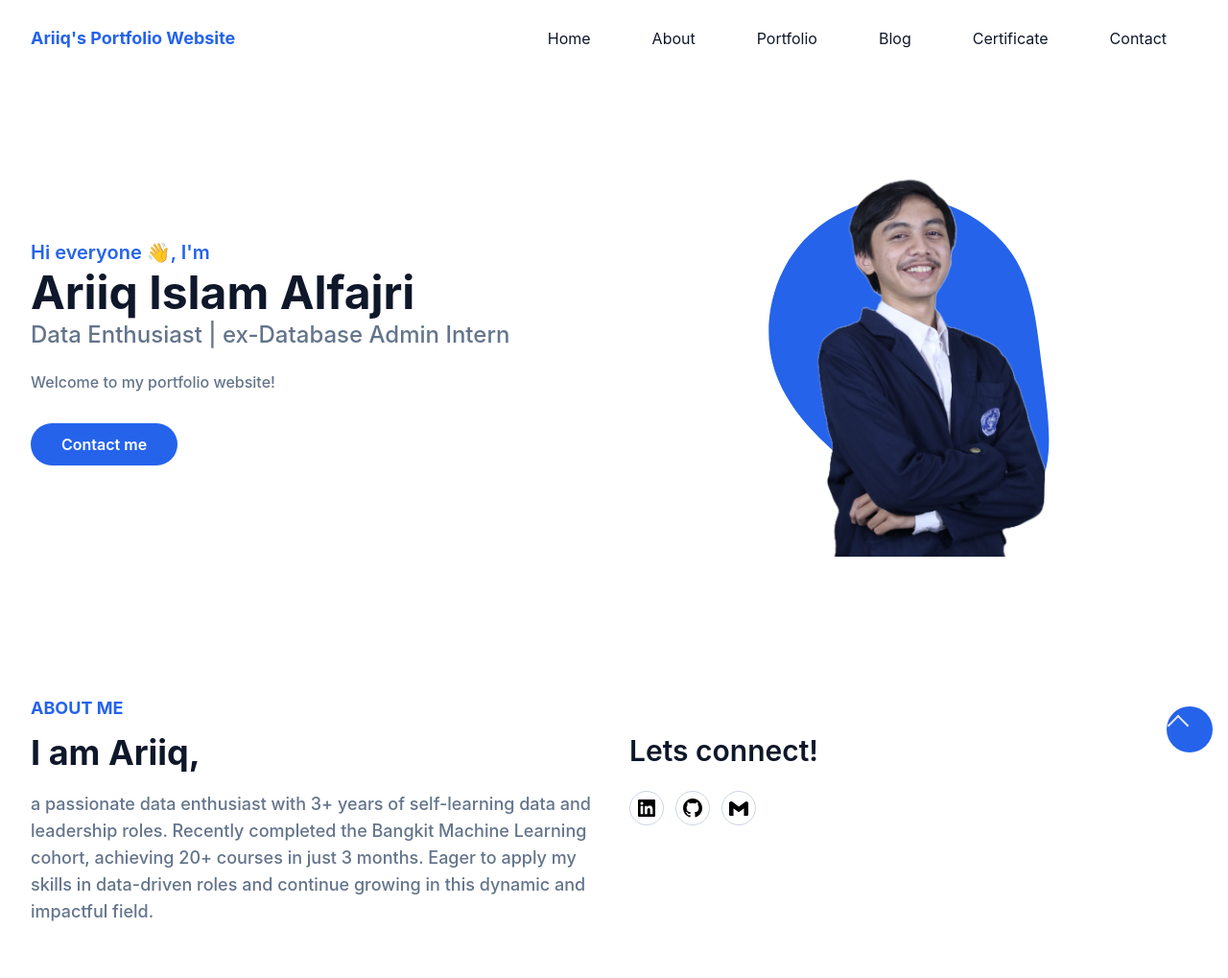
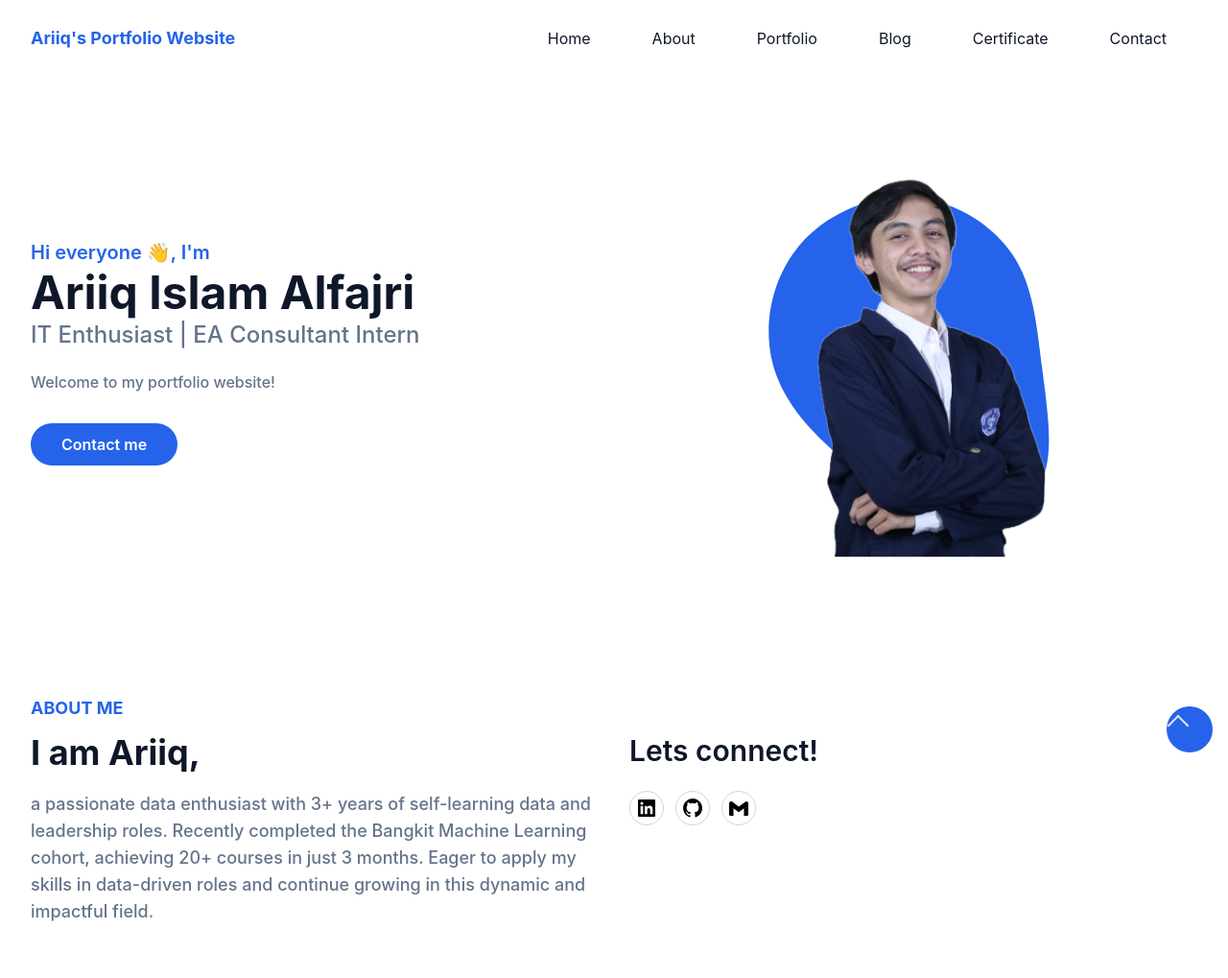
Before and after one commit to ariiqalfajri/website-portofolio, a website with bundled scripts: page index.html in a window 1280 px wide. Shown: the top 1019 px of the page at 96% size. Built offline with nearby package versions, Linux system fonts and the light colour scheme.

Commit message:
updating headline

```diff
--- a/index.html
+++ b/index.html
@@ -74,9 +74,7 @@
                     <h1 class="text-base font-semibold text-primary md:text-xl">Hi everyone 👋, I'm
                         <span class="block font-bold text-dark text-4xl mt-1 lg:text-5xl"> Ariiq Islam Alfajri</span>
                     </h1>
-                    <h2 class="font-medium text-secondary text-lg mt-1 mb-5 lg:text-2xl"> Data Enthusiast | ex-Database
-                        Admin
-                        Intern</h2>
+                    <h2 class="font-medium text-secondary text-lg mt-1 mb-5 lg:text-2xl"> IT Enthusiast | EA Consultant Intern</h2>
                     <p class="font-medium text-secondary mb-10 leading-relaxed">Welcome to my portfolio website!</p>
                     <a href="#contact" class="text-base font-semibold text-white bg-primary py-3 px-8
                     rounded-full hover:shadow-lg hover:opacity-90 transition duration-300 ease-in-out">Contact me</a>
```
